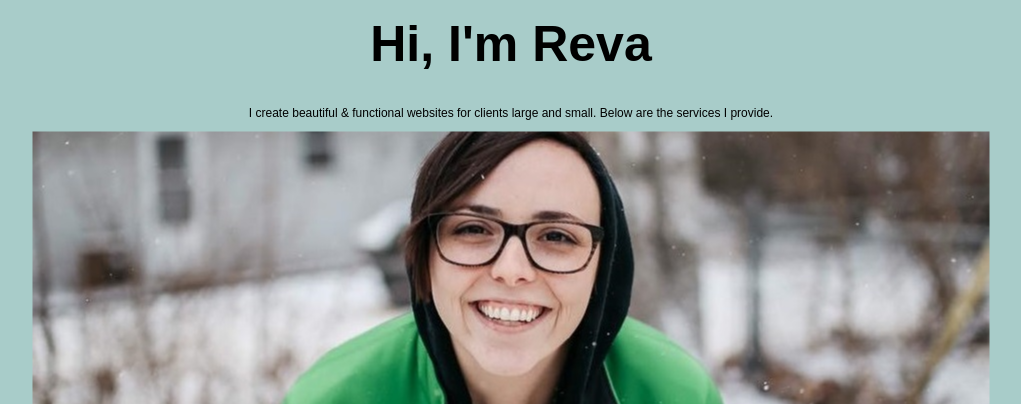
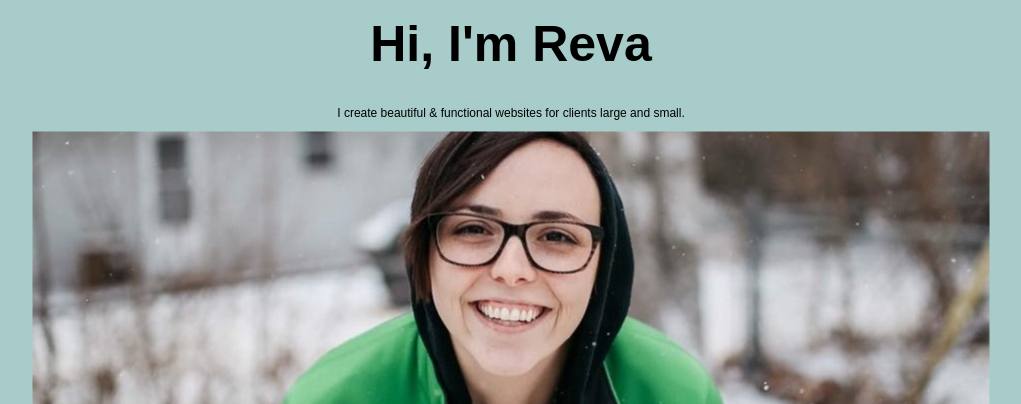
Before and after one commit to rmbaumann/rmbaumann.biosite.io, a plain HTML site: page index.html in a window 1280 px wide. Shown: the part 396-800 px from the top of the page, without its empty margins (129-1150 px from the left). Drawn offline with Linux system fonts and the light colour scheme.

Commit message:
Update index.html

```diff
--- a/index.html
+++ b/index.html
@@ -37,7 +37,7 @@
             <div class="hero-text">
                 <img src="Images/reva baumann.png" alt="logo">
                                 <h1 style="font-size:50px">Hi, I'm Reva</h1>
-                <p>I create beautiful & functional websites for clients large and small. Below are the services I provide.</p>
+                <p>I create beautiful & functional websites for clients large and small.</p>
                 <img src="Images/Reva1.jpg" alt="Reva Smiling">
                 <button>Hire Me</button>
             </div>
```
